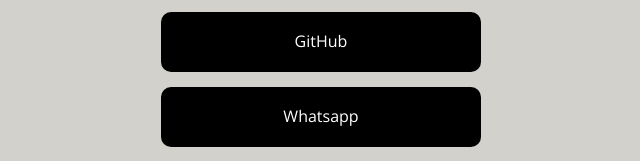
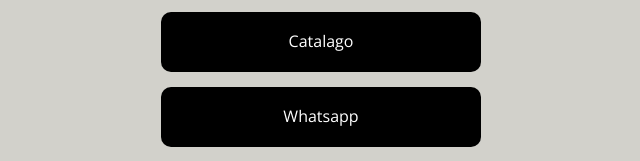
Before and after one commit to marcosamuelira/hub-links, a plain HTML site: page index.html in a window 1280 px wide. Shown: the part 309-470 px from the top of the page, 319-959 px from the left. Drawn offline with nearby package versions, Linux system fonts and the light colour scheme.

Commit message:
Finalização do projeto - Adiconar Download Documento/catalogo

```diff
--- a/index.html
+++ b/index.html
@@ -33,8 +33,10 @@
 
         <!-- Links -->
         <div class="container">
+             <!-- Linkedin -->
             <a href="https://www.linkedin.com/in/marcos-samuel-lira-8b333623a/">Linkedin</a>
-            <a href="https://github.com/marcosamuelira">GitHub</a>
+             <!-- Download Documento/Catalago -->
+            <a href="catalogo.pdf">Catalago</a>
             <!-- Whatsapp API-->
             <a href="https://api.whatsapp.com/send?phone=5511963591106">Whatsapp</a>
             <!-- E-mail -->
```
Also changed, not shown: 1 other file.
